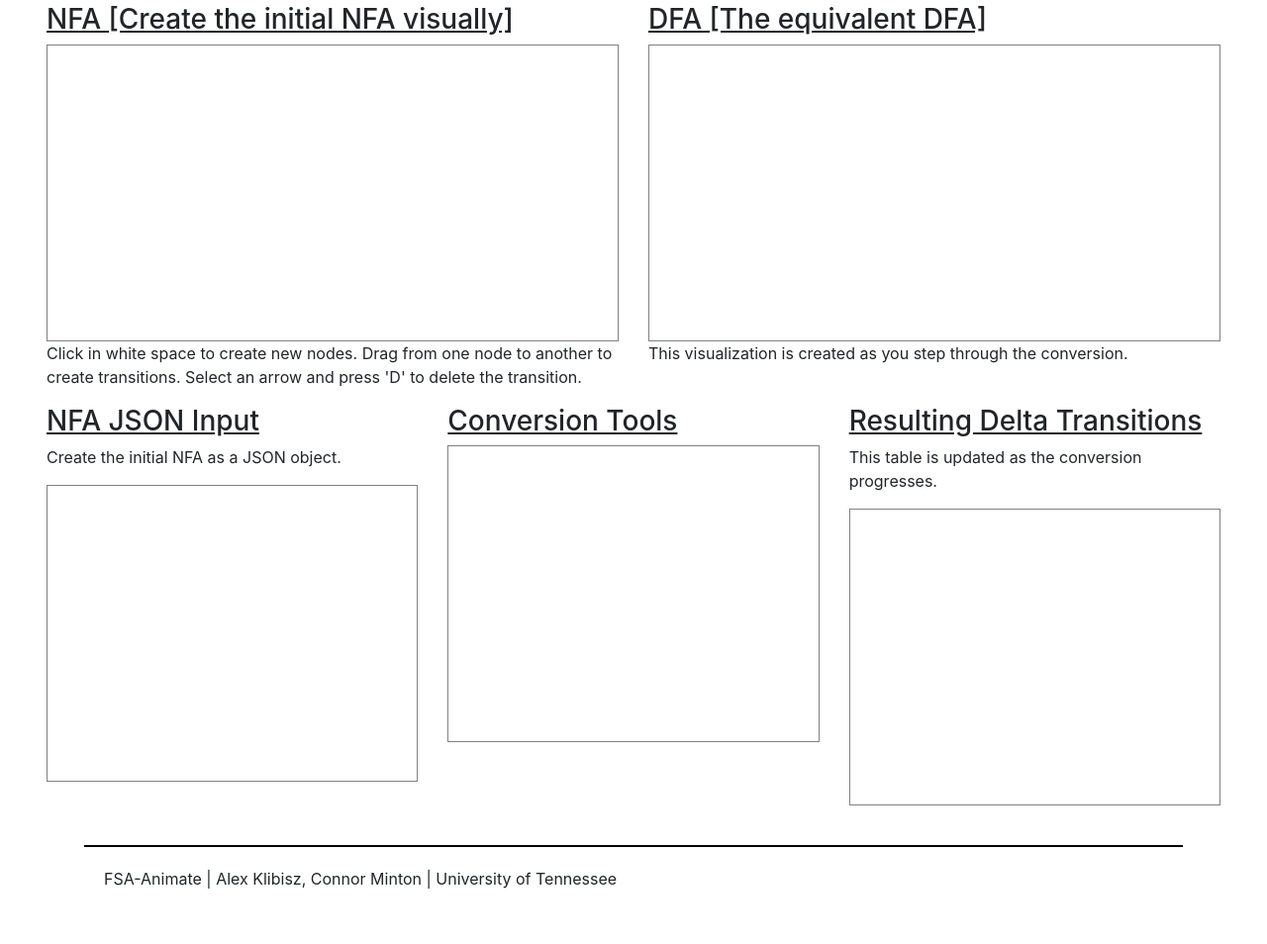
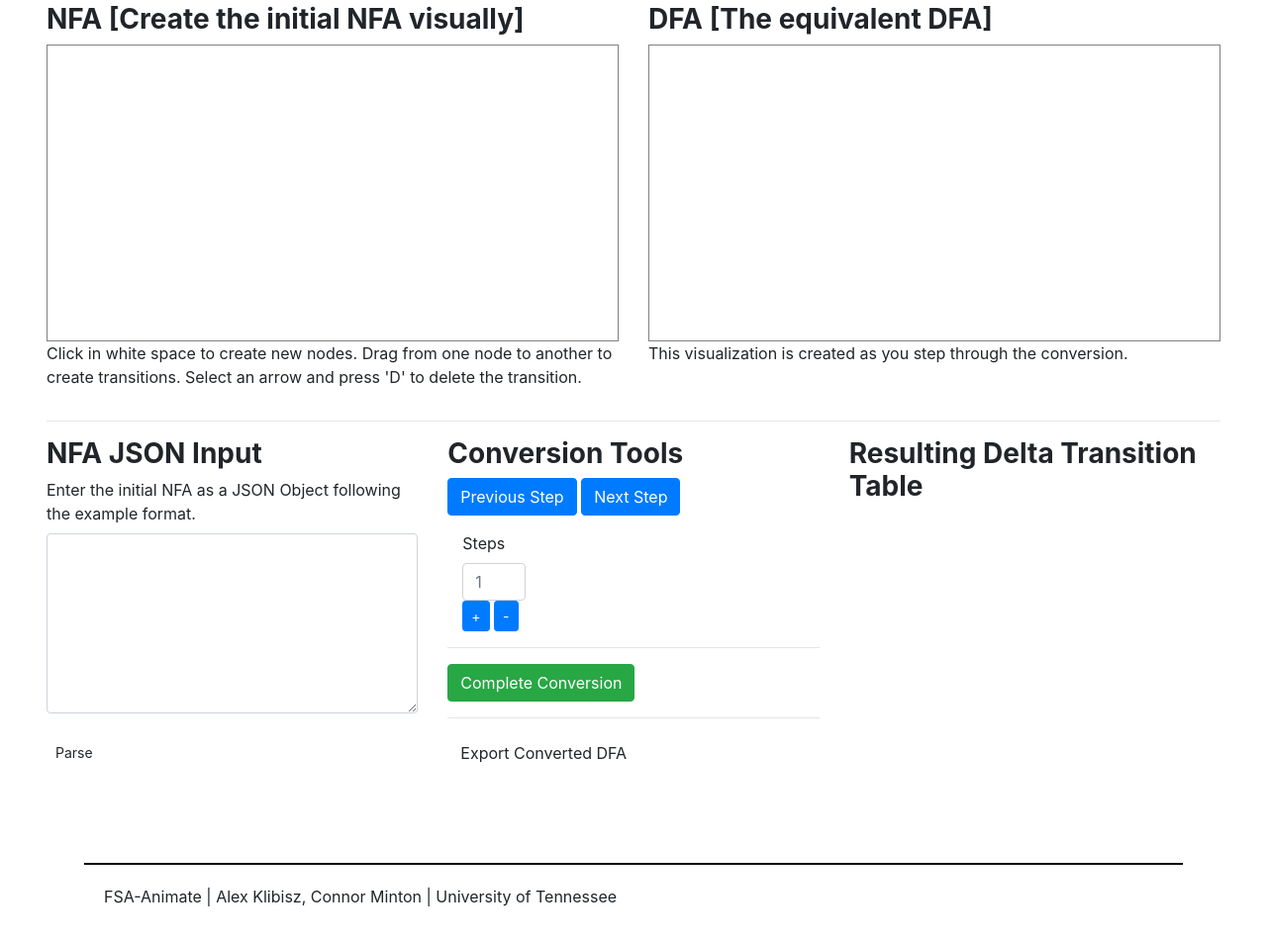
Before and after one commit to alexklibisz/FSA-Animate, a website: page index.html in a window 1280 px wide. Shown: the part 213-1167 px from the top of the page at 99% size. Drawn offline with nearby package versions, Linux system fonts and the light colour scheme; some packages are replaced by stand-ins of ours.

Commit message:
partials for json input conversion tools and delta transition

```diff
--- a/components/home/HomeView.html
+++ b/components/home/HomeView.html
@@ -20,21 +20,17 @@
             <p>This visualization is created as you step through the conversion.</p>
         </div>
     </div>
+    <hr/>
     <div class="row">
         <div class="col-lg-4 col-md-4 col-sm-12">
-            <h3>NFA JSON Input</h3>
-            <p>Create the initial NFA as a JSON object.</p>
-            <div style="height: 300px; width: 100%; border: 1px solid gray"></div>
+            <div ng-include="'components/home/partials/NFAJsonInputPartial.html'"></div>
         </div>
         <div class="col-lg-4 col-md-4 col-sm-12">
-            <h3>Conversion Tools<h3>
+            <div ng-include="'components/home/partials/ConversionToolsPartial.html'"></div>
+        </div>
+        <div class="col-lg-4 col-md-4 col-sm-12">
+            <div ng-include="'components/home/partials/DeltaTransitionPartial.html'"></div>
 
-        <div style="height: 300px; width: 100%; border: 1px solid gray"></div>
-    </div>
-    <div class="col-lg-4 col-md-4 col-sm-12">
-        <h3>Resulting Delta Transitions</h3>
-            <p>This table is updated as the conversion progresses.</p>
-            <div style="height: 300px; width: 100%; border: 1px solid gray"></div>
         </div>
     </div>
 </div>
--- /dev/null
+++ b/components/home/partials/ConversionToolsPartial.html
@@ -0,0 +1,47 @@
+<div class="panel panel-primary">
+    <div class="panel-heading">
+        <h3 class="panel-title">Conversion Tools</h3>
+    </div>
+    <div class="panel-body">
+        <form>
+            <div class="form-group">
+                <div class="row">
+                    <div class="col-lg-12">
+                        <button class="btn btn-primary">Previous Step</button>
+                        <button class="btn btn-primary">Next Step</button>
+                    </div>
+                </div>
+            </div>
+            <div class="form-group">
+                <div class="row">
+                    <div class="col-lg-12">
+                        <label class="col-lg-2">Steps</label>
+                        <div class="col-lg-3">
+                            <input type="text" class="form-control" id="inputEmail" placeholder="1">
+                        </div>
+                        <div class="col-lg-7">
+                            <button class="btn btn-primary btn-sm">+</button>
+                            <button class="btn btn-primary btn-sm">-</button>
+                        </div>
+                    </div>
+                </div>
+            </div>
+            <hr/>
+            <div class="form-group">
+                <div class="row">
+                    <div class="col-lg-12">
+                        <button class="btn btn-success">Complete Conversion</button>
+                    </div>
+                </div>
+            </div>
+            <hr/>
+            <div class="form-group">
+                <div class="row">
+                    <div class="col-lg-12">
+                        <button class="btn btn-default">Export Converted DFA</button>
+                    </div>
+                </div>
+            </div>
+        </form>
+    </div>
+</div>
--- /dev/null
+++ b/components/home/partials/DeltaTransitionPartial.html
@@ -0,0 +1,8 @@
+<div class="panel panel-primary">
+    <div class="panel-heading">
+        <h3 class="panel-title">Resulting Delta Transition Table</h3>
+    </div>
+    <div class="panel-body">
+
+    </div>
+</div>
--- /dev/null
+++ b/components/home/partials/NFAJsonInputPartial.html
@@ -0,0 +1,18 @@
+<div class="panel panel-primary">
+    <div class="panel-heading">
+        <h3 class="panel-title">NFA JSON Input</h3>
+    </div>
+    <div class="panel-body">
+        <form>
+            <div class="form-group">
+                <div class="row">
+                    <div class="col-lg-12">
+                        <label>Enter the initial NFA as a JSON Object following the example format.</label>
+                        <textarea class="form-control" rows="7"></textarea>
+                        <br>
+                        <button class="btn btn-default btn-sm">Parse</button>
+                    </div>
+                </div>
+            </div>
+    </div>
+</div>
--- a/components/shared/styles/Global.css
+++ b/components/shared/styles/Global.css
@@ -2,9 +2,14 @@
 	width: 95%;
 	max-width: 1400px;
 }
-h2, h3, h4, h5, h6 {
-	text-decoration: underline;
+.panel {
+	min-height: 390px;
 }
+h1, h2, h3, h4, h5, h6 {
+	font-weight: bold;
+}
+
+
 
 footer {
 	border-top: 2px solid black;
```
